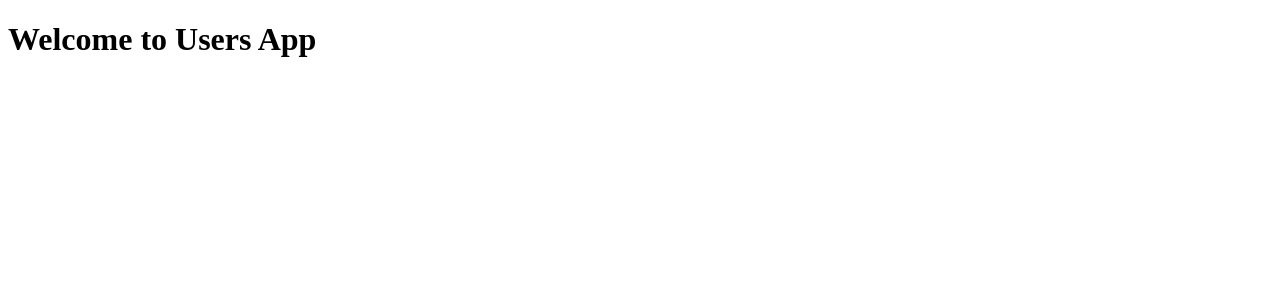
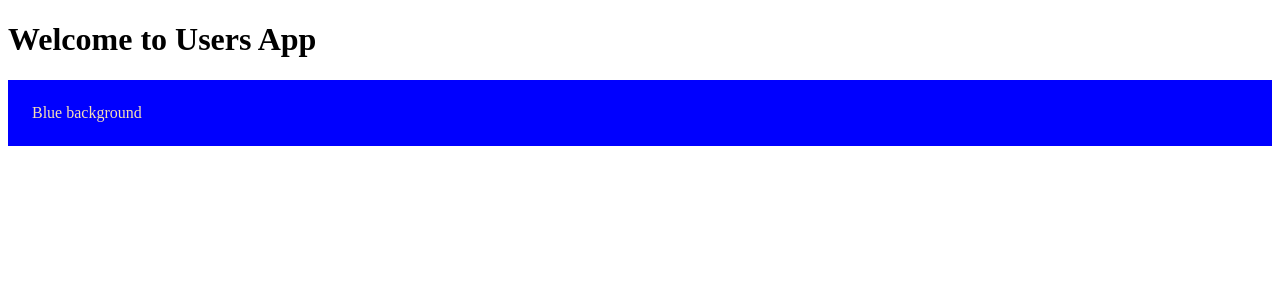
Before and after one commit to ozgursarikamis/angular-pro, an Angular app: page /#/ in a window 1280 px wide. Shown: the top 300 px of the page. Built offline with nearby package versions, Linux system fonts and the light colour scheme.

Commit message:
attribute directive

```diff
--- a/src/app/app.component.html
+++ b/src/app/app.component.html
@@ -1,3 +1,7 @@
 <h1>Welcome to Users App</h1>
 
+<div appBlueBackground>
+	Blue background
+</div>
+
 <router-outlet></router-outlet>
--- a/src/app/app.module.ts
+++ b/src/app/app.module.ts
@@ -3,10 +3,12 @@ import { NgModule } from "@angular/core";
 
 import { AppRoutingModule } from "./app-routing.module";
 import { AppComponent } from "./app.component";
+import { BlueBackgroundDirective } from './shared/blue-background.directive';
 
 @NgModule({
   declarations: [
-    AppComponent
+    AppComponent,
+    BlueBackgroundDirective
   ],
   imports: [
     BrowserModule,
--- /dev/null
+++ b/src/app/shared/blue-background.directive.ts
@@ -0,0 +1,13 @@
+import { Directive, ElementRef } from "@angular/core";
+
+@Directive({
+  selector: "[appBlueBackground]"
+})
+export class BlueBackgroundDirective {
+
+  constructor(elementRef: ElementRef) {
+	  elementRef.nativeElement.style.backgroundColor = "blue";
+	  elementRef.nativeElement.style.color = "wheat";
+	  elementRef.nativeElement.style.padding = "1.5rem";
+  }
+}
```
